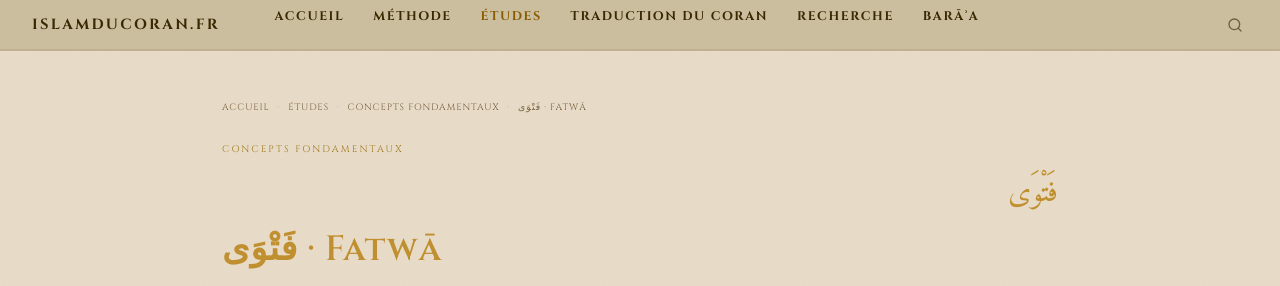
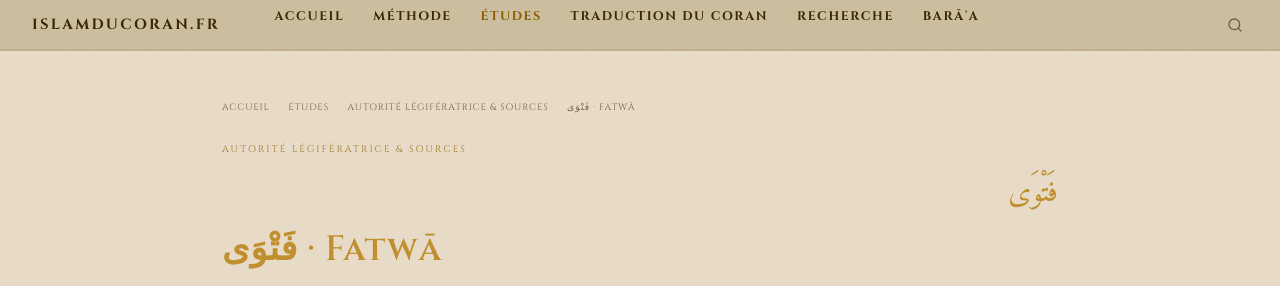
Before and after one commit to Makhuwcoder/islamducoran, a Jekyll site: the page built from _etudes/fatwa.md, in a window 1280 px wide and 900 px high. Shown: the top 286 px of the window. Built offline with Jekyll 4.4.1, drawn with Linux system fonts in a browser that asks for light colours.

Commit message:
Thème: Autorité légifératrice & Sources [330]

```diff
--- a/_etudes/fatwa.md
+++ b/_etudes/fatwa.md
@@ -2,8 +2,9 @@
 layout: etude
 title: "فَتْوَى · Fatwā"
 subtitle: "Définition coranique et étendue réelle d'un terme décisif — ce que le texte désigne par ce mot dans toute la portée que lui donne le Coran lui-même"
-categorie: "Concepts fondamentaux"
-categorie_slug: "concepts"
+categorie: "Autorité légifératrice & Sources"
+categorie_slug: "sources"
+order: 330
 racine: "ف-ت-و"
 racine_ar: "فَتْوَى"
 date: 2026-05-10
```
